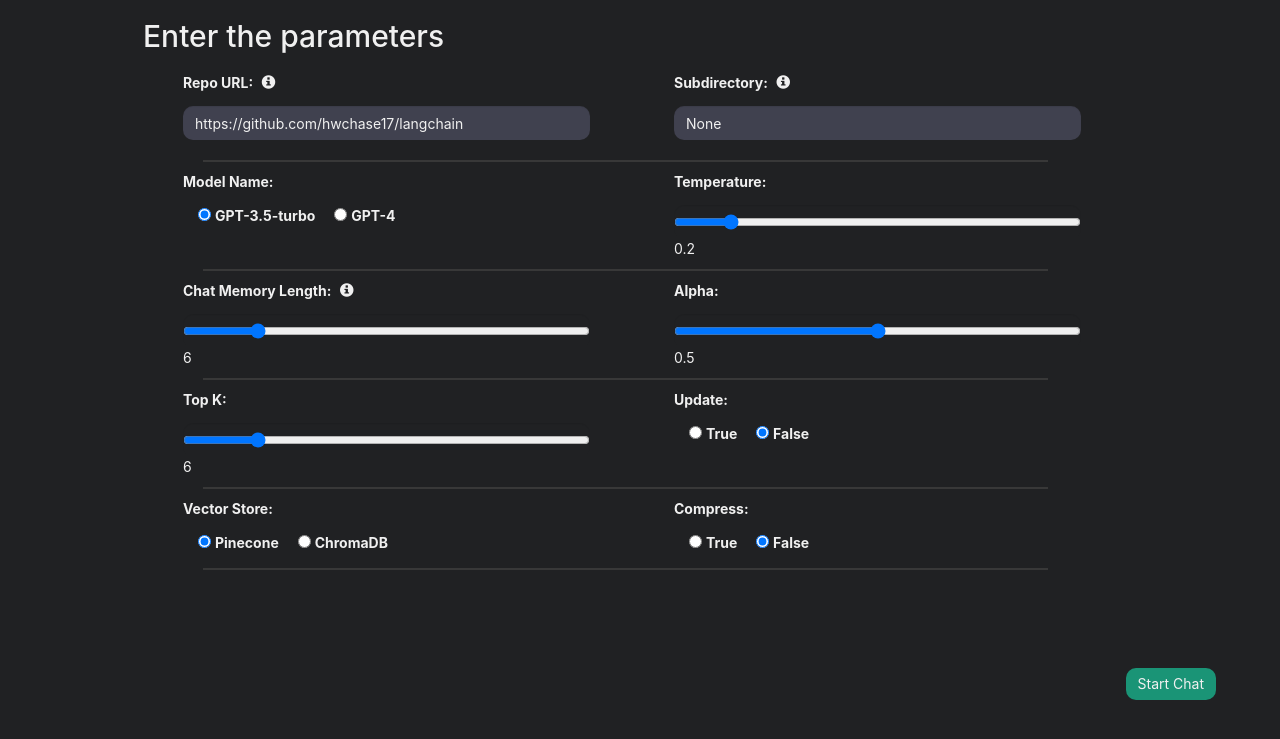
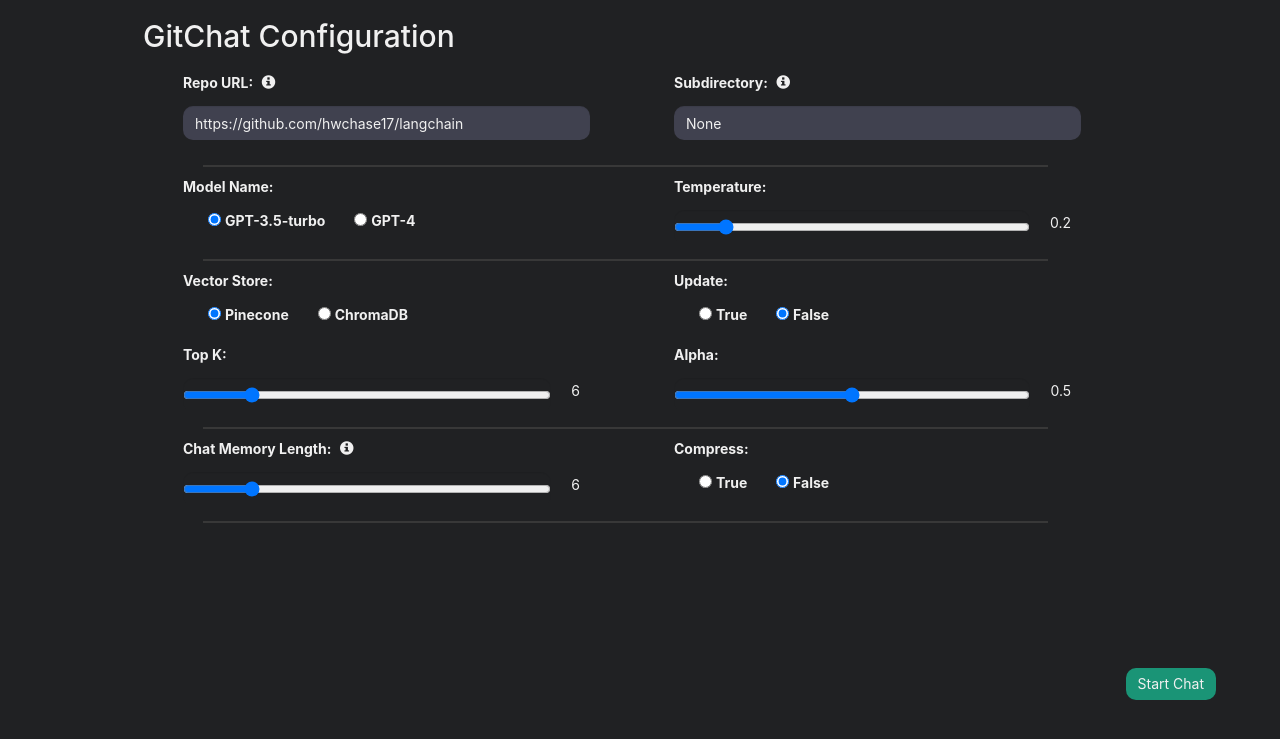
Before and after one commit to SimonB97/GitChat, a Flask app: page /start in a window 1280 px wide. Shown: the top 739 px of the page. Run offline with Flask 2, Linux system fonts and the light colour scheme; some libraries are stand-ins or nearby versions.

Commit message:
update start_page.html

```diff
--- a/src/templates/start_page.html
+++ b/src/templates/start_page.html
@@ -67,10 +67,11 @@
             width: 49%;
             box-sizing: border-box;
             margin:0px;
+            margin-bottom: 15px;
         }
 
         .form-group-textarea {
-            margin-bottom: 10px;
+            margin-bottom: 25px;
             margin-top: 10px;
         }
 
@@ -88,6 +89,7 @@
             height: 2px;
             background-color: #383838;
             margin: 10px 0;
+            margin-top: 0px;
             margin-left: 6%;
             margin-right: 7%;
         }
@@ -114,9 +116,19 @@
 
         input[type="radio"]{
             margin-top: 11px;
-            margin-left: 15px;
+            margin-left: 25px;
         }
 
+        .slider-container {
+            display: flex;
+            align-items: center;
+            margin-right: 10px;
+        }
+
+        .slider-container input[type="range"] {
+            flex-grow: 1;
+            margin-right: 20px;
+        }
 
     </style>
     <script>
@@ -167,7 +179,7 @@
 
 <body>
     <div class="container">
-        <h2>Enter the parameters</h2>
+        <h2>GitChat Configuration</h2>
         <form method="POST" action="{{ url_for('start') }}">
             <div class="form-options"></div>
                 <div class="form-group form-group-textarea">
@@ -190,34 +202,9 @@
                 </div>
                 <div class="form-group">
                     <label for="temperature">Temperature:</label>
-                    <input type="range" class="form-control" id="temperature" name="temperature" min="0" max="2" step="0.1" value="0.2" oninput="updateSliderValue(this, 'temperature_output')" required>
-                    <span id="temperature_output">0.2</span>
-                </div>
-                <div class="horizontal-line"></div>
-                <div class="form-group">
-                    <label for="mem_window_k">Chat Memory Length: <i class="info-icon glyphicon glyphicon-info-sign" data-tooltip="Enter the memory window size here. This determines how many of the latest messages should be kept in the AIs memory."></i></label>
-                    <input type="range" class="form-control" id="mem_window_k" name="mem_window_k" min="0" max="40" step="1" value="6" oninput="updateSliderValue(this, 'mem_window_k_output')" required>
-                    <span id="mem_window_k_output">6</span>
-                </div>
-                <div id="alpha_form" class="form-group">
-                    <label for="alpha">Alpha:</label>
-                    <input type="range" class="form-control" id="alpha" name="alpha" min="0.1" max="0.9" step="0.1" value="0.5" oninput="updateSliderValue(this, 'alpha_output')" required>
-                    <span id="alpha_output">0.5</span>
-                </div>
-                <div class="horizontal-line"></div>
-
-                <div class="form-group">
-                    <label for="top_k">Top K:</label>
-                    <input type="range" class="form-control" id="top_k" name="top_k" min="0" max="40" step="1" value="6" oninput="updateSliderValue(this, 'top_k_output')" required>
-                    <span id="top_k_output">6</span>
-                </div>
-                <div class="form-group">
-                    <label for="update">Update:</label>
-                    <div>
-                        <input type="radio" id="update_true" name="update" value="true">
-                        <label for="update_true">True</label>
-                        <input type="radio" id="update_false" name="update" value="false" checked>
-                        <label for="update_false">False</label>
+                    <div class="slider-container">
+                        <input type="range" class="form-control" id="temperature" name="temperature" min="0" max="2" step="0.1" value="0.2" oninput="updateSliderValue(this, 'temperature_output')" required>
+                        <span id="temperature_output">0.2</span>
                     </div>
                 </div>
                 <div class="horizontal-line"></div>
@@ -231,6 +218,37 @@
                     </div>
                 </div>
                 <div class="form-group">
+                    <label for="update">Update:</label>
+                    <div>
+                        <input type="radio" id="update_true" name="update" value="true">
+                        <label for="update_true">True</label>
+                        <input type="radio" id="update_false" name="update" value="false" checked>
+                        <label for="update_false">False</label>
+                    </div>
+                </div>
+                <div class="form-group">
+                    <label for="top_k">Top K:</label>
+                    <div class="slider-container">
+                        <input type="range" class="form-control" id="top_k" name="top_k" min="0" max="40" step="1" value="6" oninput="updateSliderValue(this, 'top_k_output')" required>
+                        <span id="top_k_output">6</span>
+                    </div>
+                </div>
+                <div id="alpha_form" class="form-group">
+                    <label for="alpha">Alpha:</label>
+                    <div class="slider-container">
+                        <input type="range" class="form-control" id="alpha" name="alpha" min="0.1" max="0.9" step="0.1" value="0.5" oninput="updateSliderValue(this, 'alpha_output')" required>
+                        <span id="alpha_output">0.5</span>
+                    </div>
+                </div>
+                <div class="horizontal-line"></div>
+                <div class="form-group">
+                    <label for="mem_window_k">Chat Memory Length: <i class="info-icon glyphicon glyphicon-info-sign" data-tooltip="Enter the memory window size here. This determines how many of the latest messages should be kept in the AIs memory."></i></label>
+                    <div class="slider-container">
+                        <input type="range" class="form-control" id="mem_window_k" name="mem_window_k" min="0" max="40" step="1" value="6" oninput="updateSliderValue(this, 'mem_window_k_output')" required>
+                        <span id="mem_window_k_output">6</span>
+                    </div>
+                </div>
+                <div class="form-group">
                     <label for="compress">Compress:</label>
                     <div>
                         <input type="radio" id="compress_true" name="compress" value="true" onchange="toggleModelNameCompressor()">
@@ -240,8 +258,7 @@
 
                     </div>
                 </div>
-                <div class="horizontal-line"></div>
-                <div class="form-group">
+                <div class="form-group form-group-textarea">
                     <label for="model_name_compressor">Model Name Compressor:</label>
                     <div>
                         <select id="model_name_compressor" name="model_name_compressor" class="form-control">
@@ -257,6 +274,7 @@
                         </select>
                     </div>
                 </div>
+                <div class="horizontal-line"></div>
             </div>
             <button type="submit" class="btn btn-primary submit-button">Start Chat</button>
         </form>
```
